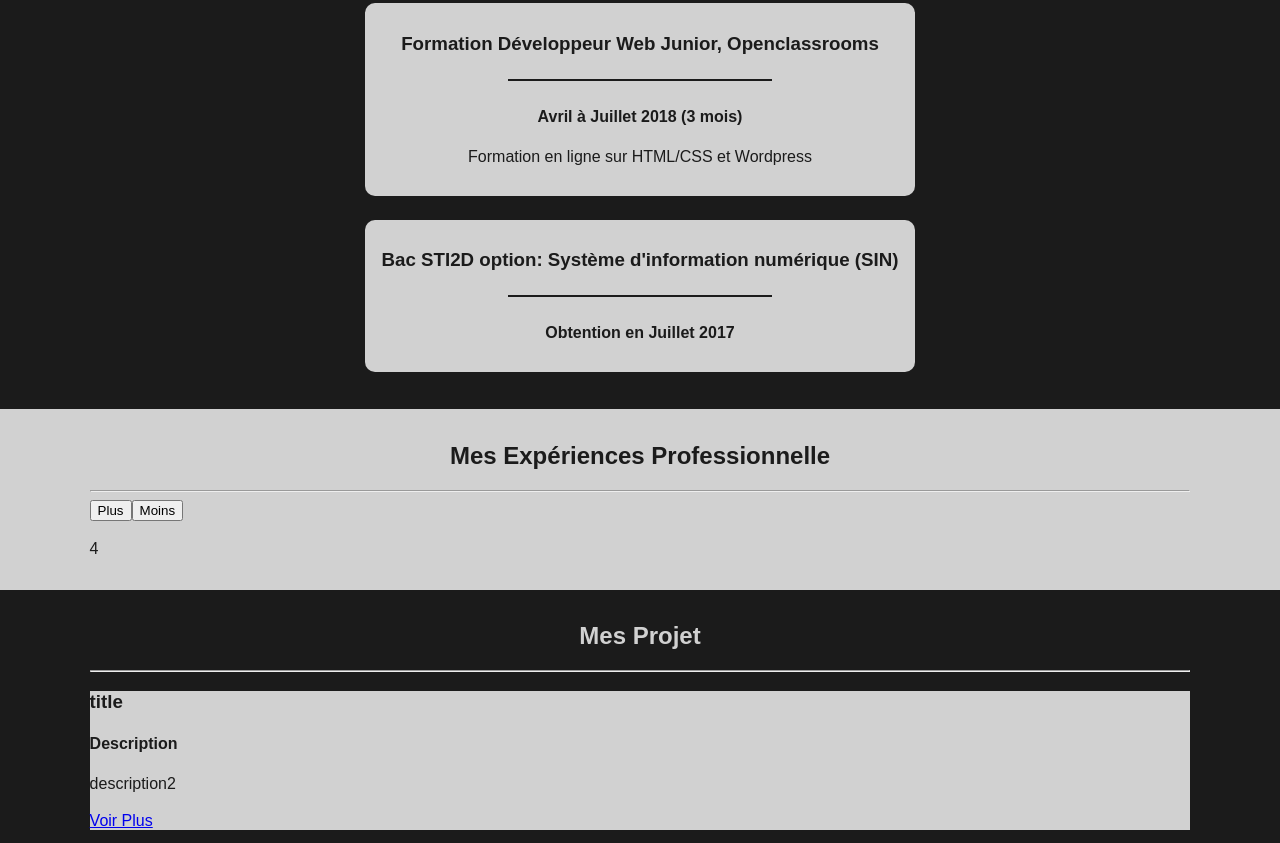
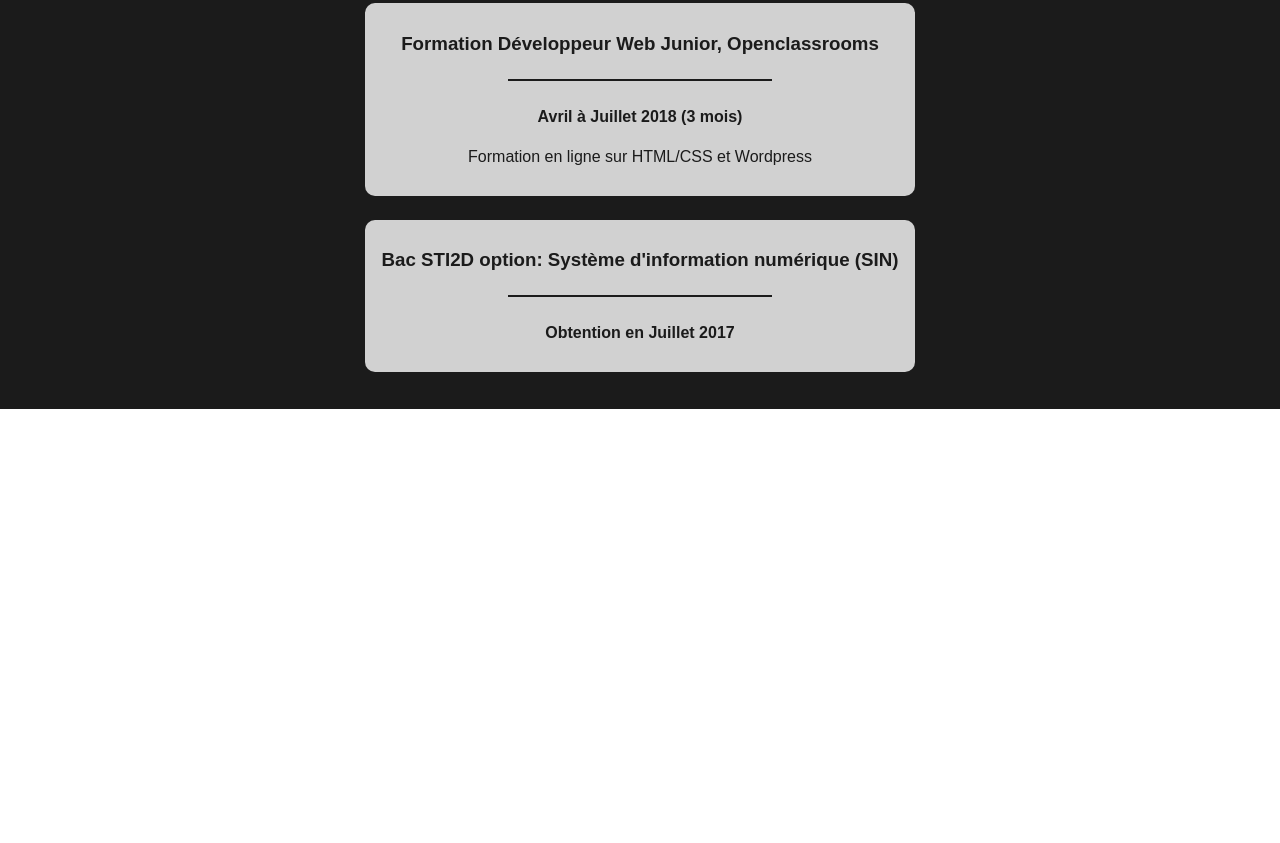
Before and after one commit to KeymoKawaii/Porfolio, a Gatsby site: page / in a window 1280 px wide. Shown: the part 1259-2102 px from the top of the page. After the commit the page ends 1668 px from the top, so only its background shows below. Built offline with nearby package versions, Linux system fonts and the light colour scheme; Gatsby itself is replaced by a stand-in of ours.

Commit message:
Hide EXP et Projet

```diff
--- a/src/pages/index.js
+++ b/src/pages/index.js
@@ -22,8 +22,8 @@
 
     <Propos />
     <Formation/>
-    <ExpPro />
-    <Projet />
+    {/* <ExpPro />
+    <Projet /> */}
   </Layout>
 )
 
```
